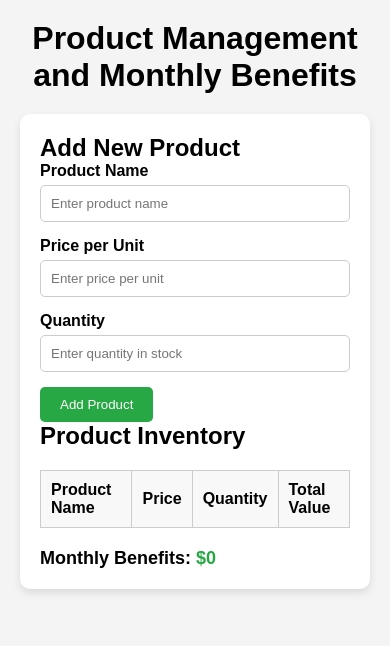
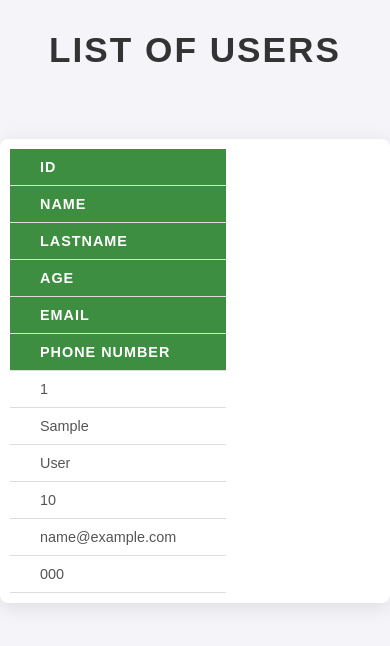
Before and after one commit to siddikmeo7/CRM_PRODUCTS, a Django app: page /crmpage/ in a window 390 px wide. Shown: the top 646 px of the page. Run offline with Django 5.2, Linux system fonts and the light colour scheme; tables that the repository leaves empty hold one stand-in row (values such as "Sample post"); lists and menus that the app fills with data are empty.

Commit message:
Updating Products and customers parts

```diff
--- a/Products/models.py
+++ b/Products/models.py
@@ -6,3 +6,41 @@ class Person(models.Model):
     age = models.IntegerField(null=True)
     email = models.EmailField(max_length=254)
     date = models.DateField(auto_now_add=True)
+    phone_number = models.CharField(max_length=100,default='null')
+
+    def __str__ (self):
+        return f"{self.last_name} {self.first_name}"
+
+# class Products(models.Model):
+#     name = models.CharField(max_length=50)
+#     category_id = models.ForeignKey(on_delete=models.CASCADE)
+#     price = models.IntegerField()
+#     quantity = models.BigIntegerField()
+#     description = models.TextField()
+
+# class Category (models.Model):
+#     name = models.CharField(max_length=50)
+
+# class Client (models.Model):1
+#     name = models.CharField(max_length=50)
+#     email = models.EmailField(max_length=254)
+#     phone_number = models.CharField(max_length=50)
+#     addres = models.CharField(max_length=50)
+
+# class Orders (models.model):
+#     customer_id = models.BigIntegerField()
+#     total_price = models.BigIntegerField()
+#     status = models.CharField(max_length=50)
+#     created_at = models.TimeField(auto_now=True)
+
+# class Order_item (models.Model):
+#     order_id = models.BigAutoField()
+#     product_id = models.BigAutoField()
+#     quantity = models.BigAutoField()
+#     price = models.BigAutoField()
+
+# class Stock_movement (models.Model):
+#     product_id = models.BigAutoField()
+#     change_type = models.CharField(max_length=50)
+#     quantity_change = models.BigAutoField()
+#     date = models.DateField(auto_now=True)
--- a/Products/urls.py
+++ b/Products/urls.py
@@ -4,11 +4,11 @@ from  .views import * # new
 urlpatterns = [
     path("register",Registration.as_view(),name="Register"),
     path("login/",Login.as_view(),name="Login"),
-    path("crmpage/",Crm.as_view(),name="Crm"),
+    path("crmpage/",Homepage,name="CrmPage"),
     path("products/",Products.as_view(),name="Products"),
     path("customers/",Customers.as_view(),name="Customers"),
     path("orders/",Orders.as_view(),name="Orders"),
-    path("reprts",Reports.as_view(),name="Reports"),
+    path("reports",Reports.as_view(),name="Reports"),
     path("crmmm/",Crmmm.as_view(),name="Crmmm")
 
 ]
--- a/Products/views.py
+++ b/Products/views.py
@@ -1,4 +1,6 @@
 from django.views.generic import TemplateView
+from django.shortcuts import render
+from .models import *
 from templates import *
 
 class Registration (TemplateView):
@@ -8,8 +10,11 @@ class Registration (TemplateView):
 class Login (TemplateView):
     template_name = "login.html"
 
-class Crm (TemplateView):
-    template_name = "crmpage.html"
+
+def Homepage (request):
+  users = Person.objects.all()
+
+  return render(request,"crmpage.html",context={"users":users})
 
 class Crmmm (TemplateView):
     template_name = "Crmmm.html"
--- a/templates/Orders.html
+++ b/templates/Orders.html
@@ -6,7 +6,6 @@
     <meta name="viewport" content="width=device-width, initial-scale=1.0">
     <title>Create Orders</title>
     <style>
-        /* Styles similar to product management */
         body {
             font-family: Arial, sans-serif;
             margin: 0;
@@ -54,6 +53,5 @@
             </ul>
         </nav>
     </div>
-    <!-- Similar form for adding orders and displaying them -->
 </body>
 </html>
--- a/templates/crmmm.html
+++ b/templates/crmmm.html
@@ -43,7 +43,6 @@
 <header>
     <h1>CRM Dashboard</h1>
 </header>
-
 <div class="container">
     <nav>
         <ul>
--- a/templates/crmpage.html
+++ b/templates/crmpage.html
@@ -4,110 +4,110 @@
 <head>
   <meta charset="UTF-8">
   <meta name="viewport" content="width=device-width, initial-scale=1.0">
-    <title>Product Management</title>
-    <link rel="stylesheet" href="{% static "crmpage.css" %}">
+  <title>Home Page</title>
   <style>
+    body {
+      font-family: 'Arial', sans-serif;
+      background-color: #f4f4f9;
+      margin: 0;
+      padding: 0;
+      color: #333;
+    }
 
+    h2 {
+      text-align: center;
+      font-size: 2.2rem;
+      margin-top: 30px;
+      color: #333;
+      text-transform: uppercase;
+      letter-spacing: 2px;
+    }
+
+    table {
+      margin: 40px auto;
+      width: 80%;
+      border-collapse: collapse;
+      background-color: #fff;
+      border-radius: 8px;
+      overflow: hidden;
+      box-shadow: 0px 4px 20px rgba(0, 0, 0, 0.1);
+    }
+
+    th, td {
+      padding: 15px 20px;
+      text-align: center;
+      font-size: 1rem;
+      border-bottom: 1px solid #ddd;
+    }
+
+    th {
+      background-color: #4CAF50;
+      color: white;
+      text-transform: uppercase;
+      letter-spacing: 1px;
+    }
+
+    tr:hover {
+      background-color: #f1f1f1;
+    }
+
+    td {
+      color: #555;
+    }
+
+    div {
+      display: flex;
+      justify-content: center;
+      align-items: center;
+    }
+
+    /* Mobile responsiveness */
+    @media screen and (max-width: 768px) {
+      table, th, td {
+        width: 100%;
+        display: block;
+        padding: 10px;
+        font-size: 0.9rem;
+      }
+      th, td {
+        text-align: left;
+        padding-left: 30px;
+      }
+      th {
+        background-color: #3e8e41;
+      }
+    }
   </style>
 </head>
 <body>
-
-    <h1>Product Management and Monthly Benefits</h1>
-
-    <div class="container">
-        <!-- Add Product Form -->
-        <h2>Add New Product</h2>
-        <form id="addProductForm">
-            <div class="form-group">
-                <label for="productName">Product Name</label>
-                <input type="text" id="productName" placeholder="Enter product name" required>
-            </div>
-            <div class="form-group">
-                <label for="productPrice">Price per Unit</label>
-                <input type="number" id="productPrice" placeholder="Enter price per unit" required>
-            </div>
-            <div class="form-group">
-                <label for="productQuantity">Quantity</label>
-                <input type="number" id="productQuantity" placeholder="Enter quantity in stock" required>
-            </div>
-            <button type="submit">Add Product</button>
-        </form>
-
-        <!-- Product Table -->
-        <h2>Product Inventory</h2>
-        <table id="productTable">
+  <h2>List of Users</h2>
+  <div>
+    <table>
       <thead>
         <tr>
-                    <th>Product Name</th>
-                    <th>Price</th>
-                    <th>Quantity</th>
-                    <th>Total Value</th>
+          <th>Id</th>
+          <th>Name</th>
+          <th>Lastname</th>
+          <th>Age</th>
+          <th>Email</th>
+          <th>Phone Number</th>
         </tr>
       </thead>
       <tbody>
-                <!-- Product Rows will be added here dynamically -->
+        {% if users.count > 0 %}
+          {% for user in users %}
+            <tr>
+              <td>{{ user.id }}</td>
+              <td>{{ user.first_name }}</td>
+              <td>{{ user.last_name }}</td>
+              <td>{{ user.age }}</td>
+              <td>{{ user.email }}</td>
+              <td>{{ user.phone_number }}</td>
+            </tr>
+          {% endfor %}
+        {% endif %}
       </tbody>
     </table>
-
-        <!-- Monthly Benefits Section -->
-        <div class="total-container">
-            <p>Monthly Benefits: <span id="totalBenefits" class="total-benefits">$0</span></p>
   </div>
-    </div>
-
-    <script>
-        // Variables to hold products and total monthly benefits
-        let products = [];
-        let totalBenefits = 0;
-
-        // Function to add a new product
-        document.getElementById('addProductForm').addEventListener('submit', function(event) {
-            event.preventDefault();
-
-            // Get form data
-            const name = document.getElementById('productName').value;
-            const price = parseFloat(document.getElementById('productPrice').value);
-            const quantity = parseInt(document.getElementById('productQuantity').value);
-
-            // Calculate total value of the product
-            const totalValue = price * quantity;
-
-            // Add product to the list
-            products.push({
-                name: name,
-                price: price,
-                quantity: quantity,
-                totalValue: totalValue
-            });
-
-            // Update the product table
-            updateProductTable();
-
-            // Update monthly benefits (just for demo, assuming all products are sold within a month)
-            totalBenefits += totalValue;
-            document.getElementById('totalBenefits').textContent = `$${totalBenefits.toFixed(2)}`;
-
-            // Clear the form
-            document.getElementById('addProductForm').reset();
-        });
-
-        // Function to update the product table
-        function updateProductTable() {
-            const productTableBody = document.querySelector('#productTable tbody');
-            productTableBody.innerHTML = '';  // Clear the table body
-
-            products.forEach(product => {
-                const row = document.createElement('tr');
-                row.innerHTML = `
-                    <td>${product.name}</td>
-                    <td>$${product.price.toFixed(2)}</td>
-                    <td>${product.quantity}</td>
-                    <td>$${product.totalValue.toFixed(2)}</td>
-                `;
-                productTableBody.appendChild(row);
-            });
-        }
-    </script>
-
 </body>
 </html>
```
Also changed, not shown: templates/Customers.html (+57 -7 lines), templates/Products.html (+48 -95 lines), Products/migrations/0003_user.py (added), Products/migrations/0004_delete_user.py (added), Products/migrations/0005_person_phone_number.py (added). Lines whose indentation alone changed are shown as unchanged.
